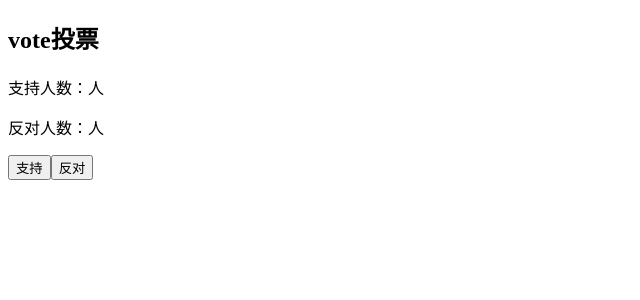
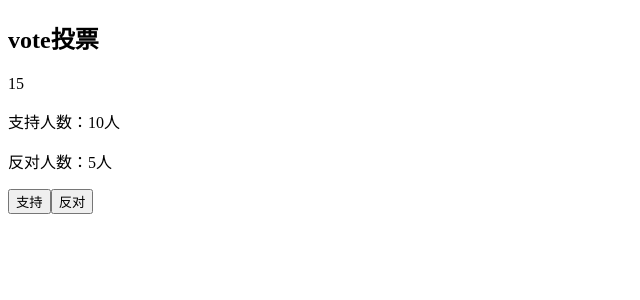
Before and after one commit to luo9527k/react-learn006, a React (Vite) app: page / in a window 1280 px wide. Shown: the top 300 px of the page, without its empty margins (0-640 px from the left). Built offline with nearby package versions, Linux system fonts and the light colour scheme.

Commit message:
setState

```diff
--- a/src/index.jsx
+++ b/src/index.jsx
@@ -13,10 +13,11 @@ const root = ReactDOM.createRoot(document.getElementById('root'));
     - 字符串：创建一个标签
     - 普通函数：把函数执行，并且把props传递给函数
     - 构造函数：把构造函数基于new执行[也就是创建类的一个实例]
+    React.StrictMode:React的严格模式，可以检测一些不规范的
 */
 
 root.render(
-  <>
+  <React.StrictMode>
     {/* <Dialog title="提示" content="我TM来了" />
     <Dialog content="dialog组件弹窗">
       <button>确定</button>
@@ -24,5 +25,5 @@ root.render(
     </Dialog>
     <Tast title="dom" content="root" /> */}
     <Vote title="vote投票" />
-  </>
+  </React.StrictMode>
 );
--- a/src/pages/Vote.jsx
+++ b/src/pages/Vote.jsx
@@ -13,6 +13,25 @@
     二：即使我们自己不再constructor中处理,react内部也会把传递的props挂载到实例上；所以在其它的函数中只要保证this是实例，就可以基于this.props获取传递的属性
 
     设置规则校验
+    2.初始化状态
+    状态：后期修改状态，可以触发视图的更新
+    需要手动初始化，如果我们没有去做相关的处理，则默认会往实例上挂载一个state，初始值是null=》this.state=null
+
+    -------修改变量
+    只能修改状态，并不能使视图更新
+      @1 this.setState(partialState)  //既可以修改状态也可以让视图更新
+         partialState:部分状态
+         this.setState({
+         xxx:xxx(+1 && -1)
+         })
+
+      @2 this.forceUpdate() //强制更新
+
+    3.触发 compoentWillMount 周期函数（钩子函数）
+    钩子函数：在程序运行到某个阶段，我们可以基于提供一个处理函数，让开发者在这个阶段做一些自定义的事情
+
+    4.触发render函数：渲染
+    5.
  */
 
 import React from 'react';
@@ -30,25 +49,55 @@ class Vote extends React.Component {
   };
   constructor(props) {
     super(props);
+    // console.log(this.props); //获取属性
   }
+  // 初始化状态
+  state = {
+    supNum: 10,
+    oppNum: 5,
+  };
+
   render() {
-    let { title } = this.props;
+    let { title } = this.props,
+      { supNum, oppNum } = this.state;
     return (
       <div className="vote-box">
         <div className="header">
           <h2 className="title">{title}</h2>
-          <span>{}</span>
+          <span>{supNum + oppNum}</span>
         </div>
         <div className="main">
-          <p>支持人数：{}人</p>
-          <p>反对人数：{}人</p>
+          <p>支持人数：{supNum}人</p>
+          <p>反对人数：{oppNum}人</p>
         </div>
         <div className="footer">
-          <button onClick={() => {}}>支持</button>
-          <button onClick={() => {}}>反对</button>
+          <button
+            onClick={() => {
+              this.setState({
+                supNum: supNum + 1,
+              });
+            }}
+          >
+            支持
+          </button>
+          <button
+            onClick={() => {
+              this.state.oppNum++;
+              this.forceUpdate();
+            }}
+          >
+            反对
+          </button>
         </div>
       </div>
     );
+  }
+  componentWillUnmount() {
+    console.log('第一次渲染之前');
+  }
+
+  componentDidMount() {
+    console.log('第一次渲染完毕');
   }
 }
 
```
